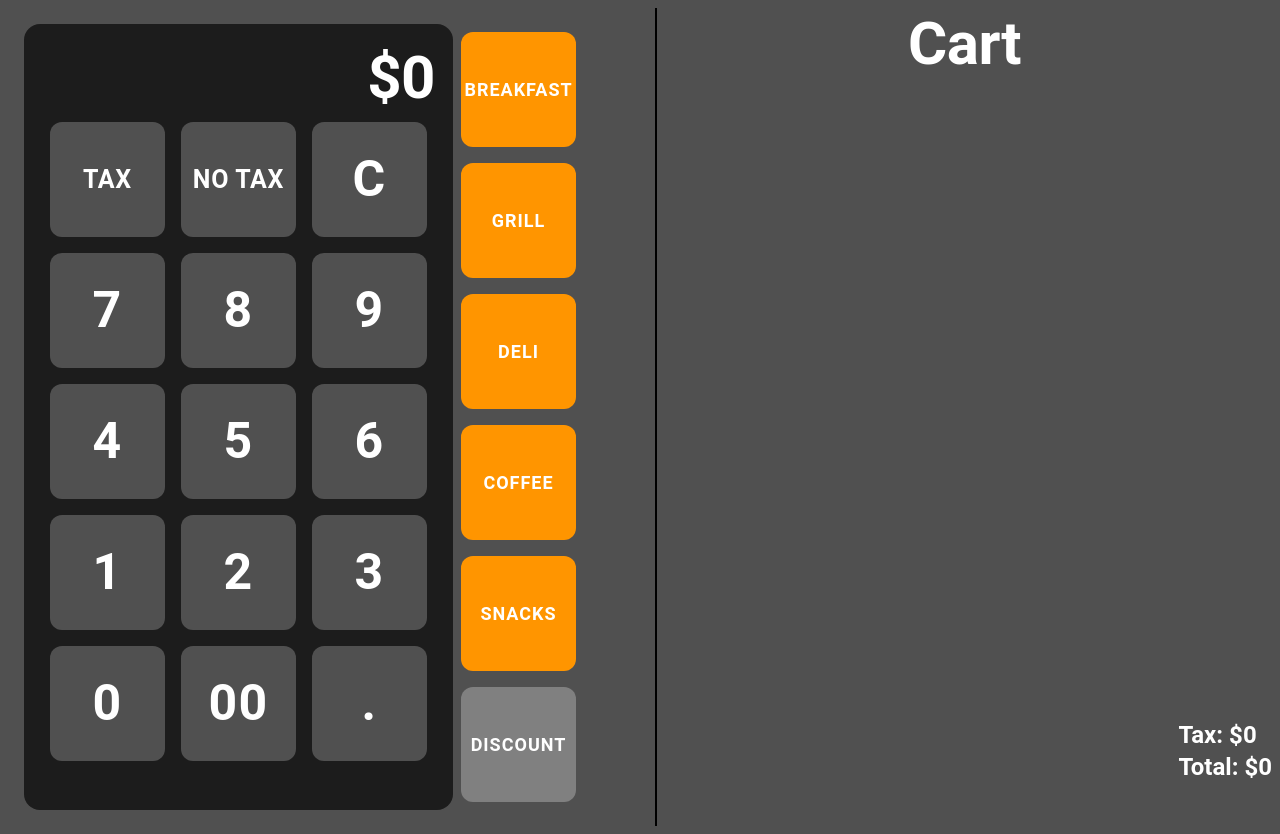
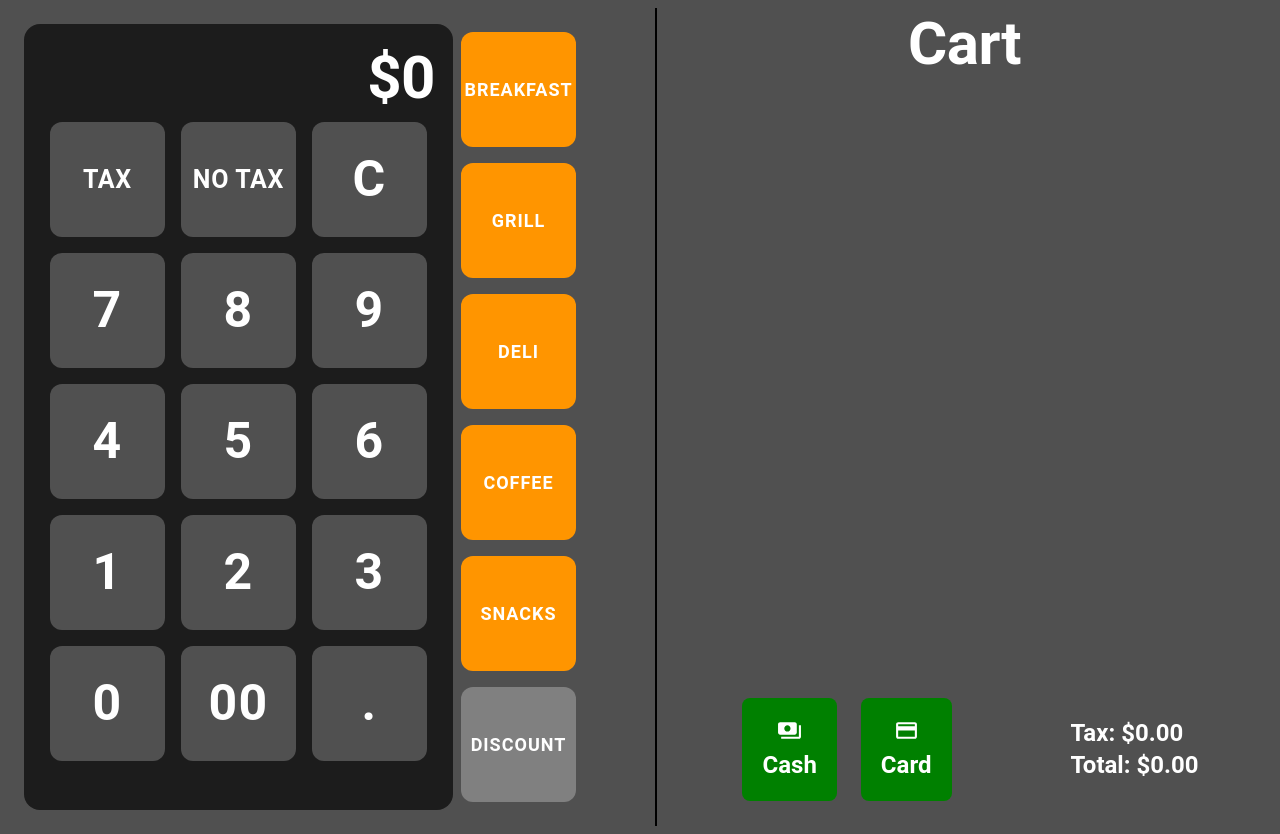
Before and after one commit to MikeB1124/cash-register, a Next.js app: page / in a window 1280 px wide. Built offline with nearby package versions, Linux system fonts and the light colour scheme.

Commit message:
cash transaction functionallity done

```diff
--- /dev/null
+++ b/comps/home/CardTransModal.js
@@ -0,0 +1,70 @@
+import {useState} from 'react';
+import Box from '@mui/material/Box';
+import Button from '@mui/material/Button';
+import Typography from '@mui/material/Typography';
+import Modal from '@mui/material/Modal';
+import CreditCardIcon from '@mui/icons-material/CreditCard';
+
+function CardTransModal({total}){
+    const [open, setOpen] = useState(false);
+
+    function openModal(){
+        setOpen(true)
+    }
+
+    function closeModal(){
+        setOpen(false)
+    }
+
+    return(
+        <div>
+            <div onClick={openModal} style={paymentButtonStyle}>
+                <CreditCardIcon fontSize='larger'/>
+                <Typography variant="h5" style={{fontWeight:"bold"}}>Card</Typography>
+            </div>
+            <Modal
+                open={open}
+                onClose={closeModal}
+            >
+                <Box sx={style}>
+                <Typography variant="h6" component="h2" style={text}>
+                    CARD TRANSACTION
+                </Typography>
+                <Typography sx={{ mt: 2 }}>
+                    Coming Soon! STRIPE
+                </Typography>
+                </Box>
+            </Modal>
+        </div>
+    )
+}
+
+export default CardTransModal
+
+const style = {
+    position: 'absolute',
+    top: '50%',
+    left: '50%',
+    transform: 'translate(-50%, -50%)',
+    width: 400,
+    bgcolor: 'background.paper',
+    border: '2px solid #000',
+    boxShadow: 24,
+    p: 4,
+  };
+
+const paymentButtonStyle = {
+    borderRadius:"8px",
+    backgroundColor:"green",
+    color:"white",
+    fontWeight:"bold",
+    fontSize:"25px",
+    margin:"0px 12px",
+    pointer:"cursor",
+    textAlign:"center",
+    padding:"20px"
+}
+
+const text = {
+    fontWeight:"bold"
+}
--- a/comps/home/CartItem.js
+++ b/comps/home/CartItem.js
@@ -18,5 +18,6 @@ export default CartItem
 
 const textStyle = {
     fontWeight:"bold",
-    color:"white"
+    color:"white",
+    minWidth:"150px",
 }
--- /dev/null
+++ b/comps/home/CashTransModal.js
@@ -0,0 +1,129 @@
+import {useState} from 'react';
+import Box from '@mui/material/Box';
+import Button from '@mui/material/Button';
+import Typography from '@mui/material/Typography';
+import Modal from '@mui/material/Modal';
+import Alert from '@mui/material/Alert';
+import PaymentsIcon from '@mui/icons-material/Payments';
+
+
+function CashTransModal({total, orderComplete}){
+    const [open, setOpen] = useState(false);
+    const [customerChange, setCustomerChange] = useState(0.0)
+    const [showChange, setShowChange] = useState(false)
+
+    const [error, setError] = useState(false)
+    const [errorMessage, setErrorMessage] = useState("")
+
+    const bills = [
+        {label:"$1", value:1},
+        {label:"$5", value:5},
+        {label:"$10", value:10},
+        {label:"$20", value:20},
+        {label:"$50", value:50},
+        {label:"$100", value:100},
+    ]
+
+    function openModal(){
+        if(total > 0){
+            setOpen(true)
+        }
+    }
+
+    function closeModal(){
+        setOpen(false)
+        setShowChange(false)
+        orderComplete()
+    }
+
+    function handleBillClick(bill){
+        if((bill - parseFloat(total) > 0.0)){
+            let change = bill - parseFloat(total)
+            setCustomerChange(change.toFixed(2))
+            setShowChange(true)
+        }else{
+            setErrorMessage("Need a bigger bill")
+            setError(true)
+            setTimeout(() => {
+                setError(false)
+            }, 2000)
+        }
+    }
+
+    return(
+        <div>
+            <div onClick={openModal} style={paymentButtonStyle}>
+                <PaymentsIcon fontSize='larger'/>
+                <Typography variant="h5" style={{fontWeight:"bold"}}>Cash</Typography>
+            </div>
+            <Modal
+                open={open}
+                onClose={closeModal}
+            >
+                <Box sx={style}>
+                    {error ? <Alert variant="filled" severity="error">{errorMessage}</Alert> : <div></div>}
+                    {!showChange ? <Typography variant="h3" component="h2" style={text}>Choose Bill</Typography> : <div></div>}
+                    {
+                        !showChange ?
+                        <div style={{display:"flex", justifyContent:"center", flexWrap:"wrap"}}>
+                            {
+                                bills.map((bill) => (
+                                    <Button variant="outlined" style={billButton} key={bill.value} value={bill.value} onClick={(e) => handleBillClick(e.target.value)}>{bill.label}</Button>
+                                ))
+                            }
+                        </div> :
+                        <div>
+                            <Typography variant="h2" component="h2" style={text}>Total Change</Typography>
+                            <Typography variant="h3" style={changeText}>${customerChange}</Typography>
+                        </div>
+                    }
+                </Box>
+            </Modal>
+        </div>
+    )
+}
+
+export default CashTransModal
+
+const style = {
+    position: 'absolute',
+    top: '50%',
+    left: '50%',
+    transform: 'translate(-50%, -50%)',
+    width: 500,
+    bgcolor: 'background.paper',
+    border: '2px solid #000',
+    boxShadow: 24,
+    p: 4,
+  };
+
+  const paymentButtonStyle = {
+    borderRadius:"8px",
+    backgroundColor:"green",
+    color:"white",
+    fontWeight:"bold",
+    fontSize:"25px",
+    margin:"0px 12px",
+    pointer:"cursor",
+    textAlign:"center",
+    padding:"20px"
+}
+
+const text = {
+    fontWeight:"bold",
+    textAlign:"center"
+}
+
+const changeText = {
+    fontWeight:"bold",
+    textAlign:"center"
+}
+
+const billButton = {
+    color:"green",
+    fontSize:"40px",
+    fontWeight:"bold",
+    border:"1px solid green",
+    margin: "8px",
+    minWidth:"100px",
+}
--- a/comps/home/ShoppingCart.js
+++ b/comps/home/ShoppingCart.js
@@ -4,11 +4,30 @@ import Typography from '@mui/material/Typography';
 import { useState, useEffect } from 'react';
 import CartItem from './CartItem';
 
+import Box from '@mui/material/Box';
+import SpeedDial from '@mui/material/SpeedDial';
+import SpeedDialIcon from '@mui/material/SpeedDialIcon';
+import SpeedDialAction from '@mui/material/SpeedDialAction';
+import FileCopyIcon from '@mui/icons-material/FileCopyOutlined';
+import SaveIcon from '@mui/icons-material/Save';
+import PrintIcon from '@mui/icons-material/Print';
+import ShareIcon from '@mui/icons-material/Share';
+import CashTransModal from './CashTransModal';
+import CardTransModal from './CardTransModal';
 
-function ShoppingCart({itemList, deleteFromCart}){
+
+
+function ShoppingCart({itemList, deleteFromCart, orderComplete}){
     const [items, setItems] = useState([])
     const [total, setTotal] = useState(0.0)
     const [taxTotal, setTaxtTotal] = useState(0.0)
+
+    const actions = [
+        { icon: <FileCopyIcon />, name: 'Copy' },
+        { icon: <SaveIcon />, name: 'Save' },
+        { icon: <PrintIcon />, name: 'Print' },
+        { icon: <ShareIcon />, name: 'Share' },
+      ];
 
     useEffect(() => {
         setItems(itemList)
@@ -23,23 +42,30 @@ function ShoppingCart({itemList, deleteFromCart}){
             grandTotalTax += parseFloat(item.taxTotal)
             grandTotal += parseFloat(item.price)
         })
-        setTotal(grandTotal)
-        setTaxtTotal(grandTotalTax)
+        setTotal((grandTotal + grandTotalTax).toFixed(2))
+        setTaxtTotal(grandTotalTax.toFixed(2))
       }
 
     return(
         <div style={container}>
             <Typography style={{textAlign:"center", textAlign:"center", color:"white", fontWeight:"bold", marginBottom:"25px"}} variant="h2">Cart</Typography>
-            <div style={{minHeight:"75%"}}>
+            <div style={{minHeight:"70%", maxHeight:"70%", overflow:"scroll"}}>
                 {
                     items.map((item, i) => (
                         <CartItem key={i} item={item} index={i} deleteFromCart={deleteFromCart}/>
                     ))
                 }
             </div>
-            <div style={{float:"right"}}>
-                <Typography style={{color:"white", fontWeight:"bold"}} variant="h5">Tax: ${taxTotal}</Typography>
-                <Typography style={{color:"white", fontWeight:"bold"}} variant="h5">Total: ${total}</Typography>
+            <div style={{display:"flex", justifyContent:"space-around", alignItems:"center", margin:"20px 20px"}}>
+                <div style={{display:"flex"}}>
+                    <CashTransModal total={total} orderComplete={orderComplete}/>
+                    <CardTransModal total={total}/>
+                </div>
+
+                <div>
+                    <Typography style={{color:"white", fontWeight:"bold"}} variant="h5">Tax: ${taxTotal}</Typography>
+                    <Typography style={{color:"white", fontWeight:"bold"}} variant="h5">Total: ${total}</Typography>
+                </div>
             </div>
         </div>
     )
@@ -53,3 +79,12 @@ const container = {
     borderLeft: "2px solid black"
     // padding:"16px"
 }
+
+const paymentButtonStyle = {
+    borderRadius:"8px",
+    backgroundColor:"green",
+    color:"white",
+    fontWeight:"bold",
+    fontSize:"25px",
+    margin:"0px 12px"
+}
--- a/pages/index.js
+++ b/pages/index.js
@@ -18,11 +18,15 @@ export default function Home() {
     setItemList(filteredList)
   }
 
+  function orderComplete(){
+    setItemList([])
+  }
+
   return (
     <div style={{backgroundColor:"#505050"}}>
         <div style={{display:"flex", justifyContent:"space-around", padding:"8px"}}>
           <Calculator itemAddedToCart={itemAddedToCart}/>
-          <ShoppingCart itemList={itemList} deleteFromCart={deleteFromCart}/>
+          <ShoppingCart itemList={itemList} deleteFromCart={deleteFromCart} orderComplete={orderComplete}/>
         </div>
         {/* <Footer/> */}
     </div>
```
